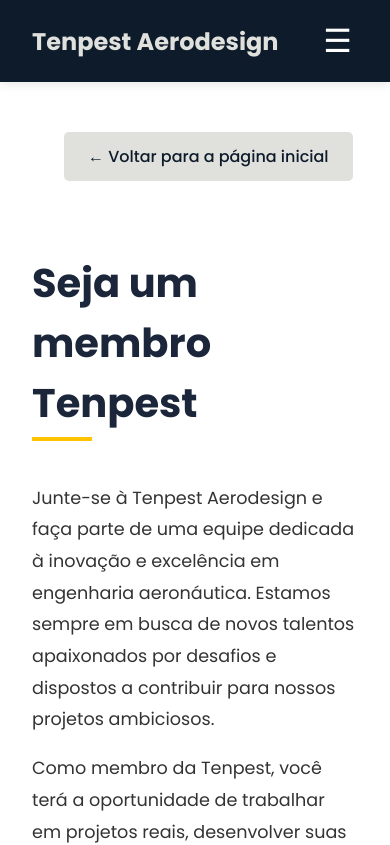
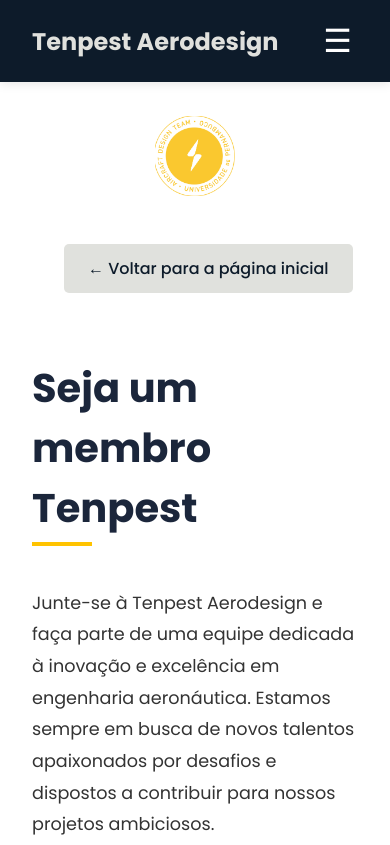
Before and after one commit to tenpest-aerodesign/tenpest-aerodesign.github.io, a React (Vite) app: page /tenpest-aerodesign.github.io/join in a window 390 px wide. Shown: the top 845 px of the page. Built offline with nearby package versions, Linux system fonts and the light colour scheme.

Commit message:
Alteracoes em components

```diff
--- a/src/components/Contact.css
+++ b/src/components/Contact.css
@@ -82,3 +82,41 @@
   background-color: var(--azul-claro);
   color: var(--fundo);
 }
+
+/* Estilo e animação do logo */
+.page-logo {
+  position: absolute;
+  top: 2rem;
+  right: 2rem;
+  max-width: 250px;
+  height: auto;
+  opacity: 0;
+  transform: translateX(100%);
+  animation: slideInFromRight 1s ease-out forwards;
+}
+
+/* Animação para telas grandes */
+@keyframes slideInFromRight {
+  from {
+    opacity: 0;
+    transform: translateX(100%);
+  }
+  to {
+    opacity: 1;
+    transform: translateX(0);
+  }
+}
+
+/* Ajustes para telas menores que 752px */
+@media (max-width: 752px) {
+  .page-logo {
+    position: relative;
+    top: auto;
+    right: auto;
+    max-width: 80px;
+    margin: 1rem auto;
+    transform: none;
+    animation: none;
+    opacity: 1;
+  }
+}
--- a/src/components/Contact.jsx
+++ b/src/components/Contact.jsx
@@ -1,17 +1,22 @@
 import React from 'react';
 import { Link } from 'react-router-dom';
-import './Contact.css'; // Crie este arquivo CSS para estilizar
+import './Contact.css';
+import TenpestLogo from '../assets/Logo_tenpest.png'; // Importe a imagem do logo
 
 function Contact() {
-  const formEndpoint = "https://formspree.io/f/xvgwplnb"; // Substitua por sua URL do Formspree (Fazer login e pedir uma URL)
+  const formEndpoint = "https://formspree.io/f/xvgwplnb";
 
   return (
     <div className="contact-page">
-      <Link to="/" className="back-button">
-        &larr; Voltar para a página inicial
-      </Link>
       <main className="contact-main">
+        {/* Adicione a imagem do logo aqui */}
+        <img src={TenpestLogo} alt="Logo Tenpest" className="page-logo" />
+
         <section className="contact-section">
+          {/* Botão "Voltar para a página inicial" */}
+          <Link to="/" className="back-button">
+            &larr; Voltar para a página inicial
+          </Link>
           <h2>Fale Conosco</h2>
           <p>
             Tem alguma pergunta, sugestão ou quer saber mais sobre nosso trabalho?
--- a/src/components/Destiny.jsx
+++ b/src/components/Destiny.jsx
@@ -5,11 +5,13 @@
 import SolidworksLogo from '../assets/Solidworks.png';
 import WoodpeckerLogo from '../assets/Woodpecker.png';
 import AnsysLogo from '../assets/Ansys.png';
+import TenpestLogo from '../assets/Logo_tenpest.png';
 
 function Destiny() {
   return (
     <div className="destiny-page">
       <main className="destiny-main">
+        <img src={TenpestLogo} alt="Logo Tenpest" className="page-logo" />
         <section className="container destiny-section">
           {/* Botão "Voltar para a página inicial" */}
           <Link to="/" className="back-button">
--- a/src/components/Direction.css
+++ b/src/components/Direction.css
@@ -71,3 +71,40 @@
     font-size: 2rem;
   }
 }
+
+/* Estilo e animação do logo */
+.page-logo {
+  position: absolute; /* Padrão para telas grandes */
+  top: 2rem;
+  right: 2rem;
+  max-width: 250px;
+  height: auto;
+  opacity: 0;
+  transform: translateX(100%);
+  animation: slideInFromRight 1s ease-out forwards;
+}
+
+@keyframes slideInFromRight {
+  from {
+    opacity: 0;
+    transform: translateX(100%);
+  }
+  to {
+    opacity: 1;
+    transform: translateX(0);
+  }
+}
+
+/* Ajustes para telas menores que 752px */
+@media (max-width: 752px) {
+  .page-logo {
+    position: relative; /* Altera o posicionamento para relativo */
+    top: auto;
+    right: auto;
+    max-width: 80px; /* Reduz o tamanho do logo */
+    margin: 1rem auto; /* Centraliza o logo e adiciona margem */
+    transform: none; /* Remove a transformação inicial */
+    animation: none; /* Remove a animação de deslizar */
+    opacity: 1; /* Garante que o logo esteja visível */
+  }
+}
--- a/src/components/Direction.jsx
+++ b/src/components/Direction.jsx
@@ -2,11 +2,14 @@
 import { Link } from 'react-router-dom';
 import Footer from './Footer';
 import './Direction.css';
+import TenpestLogo from '../assets/Logo_tenpest.png'; // Importe a imagem do logo
 
 function Direction() {
   return (
     <div className="direction-page">
       <main className="direction-main">
+        {/* Adicione a imagem do logo aqui */}
+        <img src={TenpestLogo} alt="Logo Tenpest" className="page-logo" />
         <section className="container direction-section">
           {/* Botão "Voltar para a página inicial" */}
           <Link to="/" className="back-button">
--- a/src/components/Join.css
+++ b/src/components/Join.css
@@ -66,3 +66,40 @@
 .contact-info a {
   color: var(--amarelo-vibrante);
 }
+
+/* Estilo e animação do logo */
+.page-logo {
+  position: absolute; /* Padrão para telas grandes */
+  top: 2rem;
+  right: 2rem;
+  max-width: 250px;
+  height: auto;
+  opacity: 0;
+  transform: translateX(100%);
+  animation: slideInFromRight 1s ease-out forwards;
+}
+
+@keyframes slideInFromRight {
+  from {
+    opacity: 0;
+    transform: translateX(100%);
+  }
+  to {
+    opacity: 1;
+    transform: translateX(0);
+  }
+}
+
+/* Ajustes para telas menores que 752px */
+@media (max-width: 752px) {
+  .page-logo {
+    position: relative; /* Altera o posicionamento para relativo */
+    top: auto;
+    right: auto;
+    max-width: 80px; /* Reduz o tamanho do logo */
+    margin: 1rem auto; /* Centraliza o logo e adiciona margem */
+    transform: none; /* Remove a transformação inicial */
+    animation: none; /* Remove a animação de deslizar */
+    opacity: 1; /* Garante que o logo esteja visível */
+  }
+}
--- a/src/components/Join.jsx
+++ b/src/components/Join.jsx
@@ -2,13 +2,15 @@
 import { Link } from 'react-router-dom';
 import Footer from './Footer';
 import './Join.css';
-import logoBackgroundImage from '../assets/Logo_tenpest.png';
+import TenpestLogo from '../assets/Logo_tenpest.png'; // Importe a imagem do logo
 
 function Join() {
   return (
-     <section id="logo" className="logo" style={{ logoBackgroundImage: `url(${logoBackgroundImage})` }}>
-     <div className="join-page">
+    <div className="join-page">
       <main className="join-main">
+        {/* Adicione a imagem do logo aqui */}
+        <img src={TenpestLogo} alt="Logo Tenpest" className="page-logo" />
+
         <section className="container join-section">
           {/* Botão "Voltar para a página inicial" */}
           <Link to="/" className="back-button">
@@ -31,7 +33,6 @@
       </main>
       <Footer />
     </div>
-    </section>
   );
 }
 
--- a/src/components/Trajectory.css
+++ b/src/components/Trajectory.css
@@ -207,3 +207,40 @@
   opacity: 1;
   transition-delay: 0.5s;
 }
+
+/* Estilo e animação do logo */
+.page-logo {
+  position: absolute; /* Padrão para telas grandes */
+  top: 2rem;
+  right: 2rem;
+  max-width: 250px;
+  height: auto;
+  opacity: 0;
+  transform: translateX(100%);
+  animation: slideInFromRight 1s ease-out forwards;
+}
+
+@keyframes slideInFromRight {
+  from {
+    opacity: 0;
+    transform: translateX(100%);
+  }
+  to {
+    opacity: 1;
+    transform: translateX(0);
+  }
+}
+
+/* Ajustes para telas menores que 752px */
+@media (max-width: 752px) {
+  .page-logo {
+    position: relative; /* Altera o posicionamento para relativo */
+    top: auto;
+    right: auto;
+    max-width: 80px; /* Reduz o tamanho do logo */
+    margin: 1rem auto; /* Centraliza o logo e adiciona margem */
+    transform: none; /* Remove a transformação inicial */
+    animation: none; /* Remove a animação de deslizar */
+    opacity: 1; /* Garante que o logo esteja visível */
+  }
+}
--- a/src/components/Trajectory.jsx
+++ b/src/components/Trajectory.jsx
@@ -21,14 +21,14 @@
 import Salles from '../assets/Salles.jpeg'
 import Gilfran from '../assets/Gilfran.jpeg'
 import Ketsa from '../assets/Ketsa.jpeg'
-
-import Logo_tenpest from '../assets/Logo_tenpest.png';
+import TenpestLogo from '../assets/Logo_tenpest.png';
 
 function Trajectory() {
   return (
     <div className="trajectory-page">
-      <main className="trajectory-main">
-        <section className="container trajectory-section">
+          <main className="trajectory-main">
+            <img src={TenpestLogo} alt="Logo Tenpest" className="page-logo" />
+            <section className="container trajectory-section">
           {/* Botão "Voltar para a página inicial" */}
           <Link to="/" className="back-button">
             &larr; Voltar para a página inicial
```
